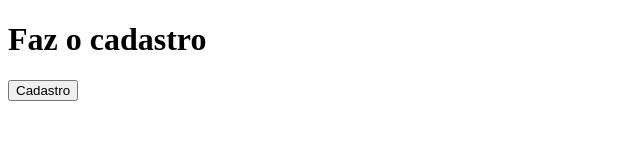
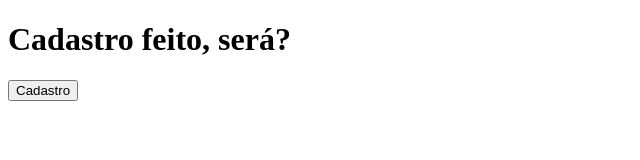
Before and after one commit to Manuh08/atividade-branchs, a plain HTML site: page index.html in a window 1280 px wide. Shown: the whole page, without its empty margins (0-640 px from the left). Drawn offline with Linux system fonts and the light colour scheme.

Commit message:
Cadastro feito

```diff
--- a/index.html
+++ b/index.html
@@ -6,7 +6,7 @@
     <title>Atividade Branchs</title>
  </head>
   <body>
-    <h1>Faz o cadastro</h1>
+    <h1>Cadastro feito, será?</h1>
   <button>Cadastro</button>
   </body>
 </html>
```
